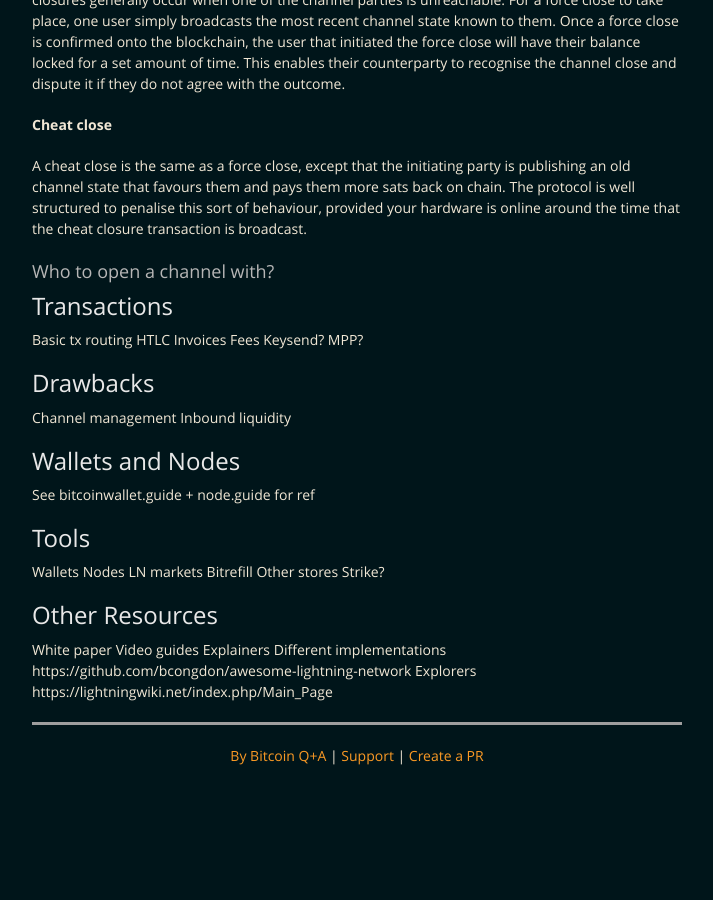
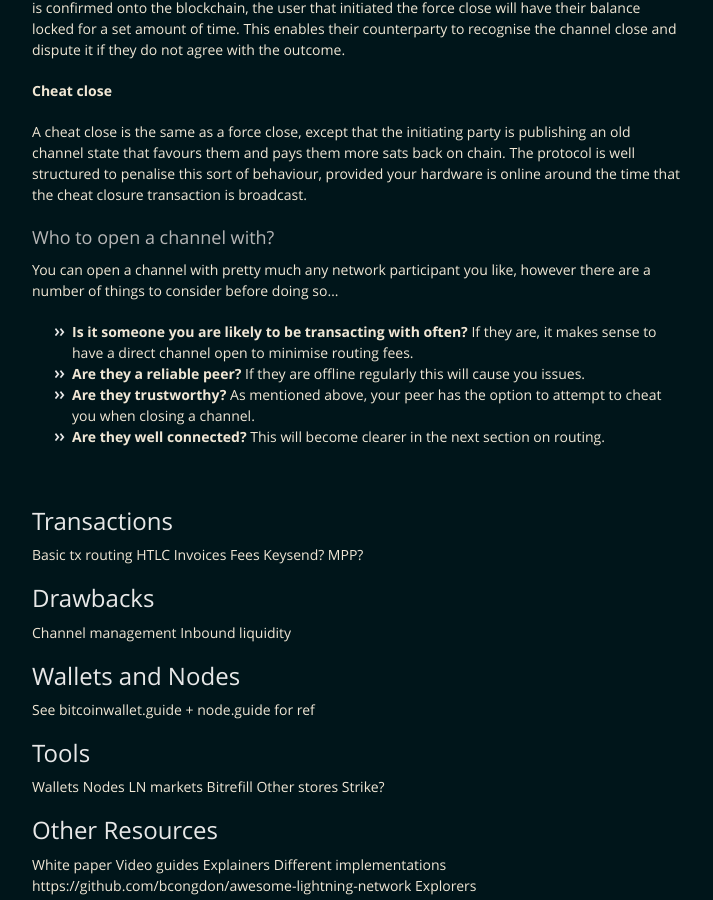
Before and after one commit to BitcoinQnA/ln-guide, a Jekyll site: the page built from index.md, in a window 1280 px wide and 900 px high, scrolled down 2400 px. Shown: the whole window, without its empty margins (283-996 px from the left). Built offline with Jekyll 4.4.1, drawn with Linux system fonts in a browser that asks for light colours; grey boxes are pictures that could not be loaded.

Commit message:
Update index.md

```diff
--- a/index.md
+++ b/index.md
@@ -65,9 +63,17 @@ Where one party closes the channel without the consent of their counterpart. The
 
 A cheat close is the same as a force close, except that the initiating party is publishing an old channel state that favours them and pays them more sats back on chain. The protocol is well structured to penalise this sort of behaviour, provided your hardware is online around the time that the cheat closure transaction is broadcast.
 
+
 ### Who to open a channel with?
 
+You can open a channel with pretty much any network participant you like, however there are a number of things to consider before doing so...
 
+* **Is it someone you are likely to be transacting with often?** If they are, it makes sense to have a direct channel open to minimise routing fees.
+* **Are they a reliable peer?** If they are offline regularly this will cause you issues.
+* **Are they trustworthy?** As mentioned above, your peer has the option to attempt to cheat you when closing a channel.
+* **Are they well connected?** This will become clearer in the next section on routing.
+
+<br/>
 
 ##  Transactions
 
```
Also changed, not shown: other parts of index.md (+0 -2 lines).
